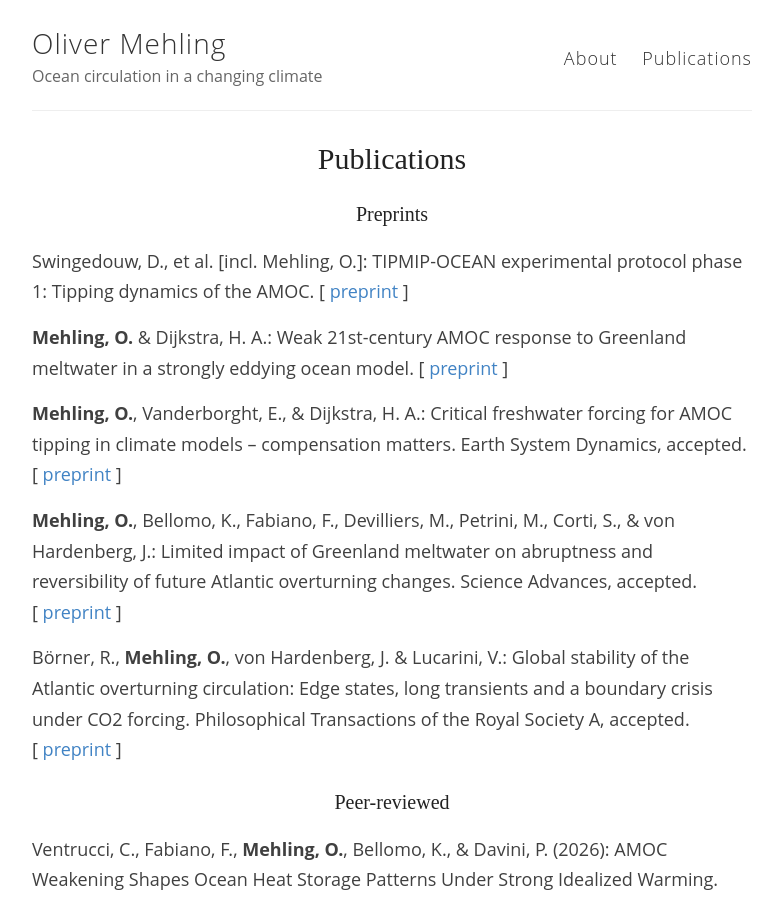
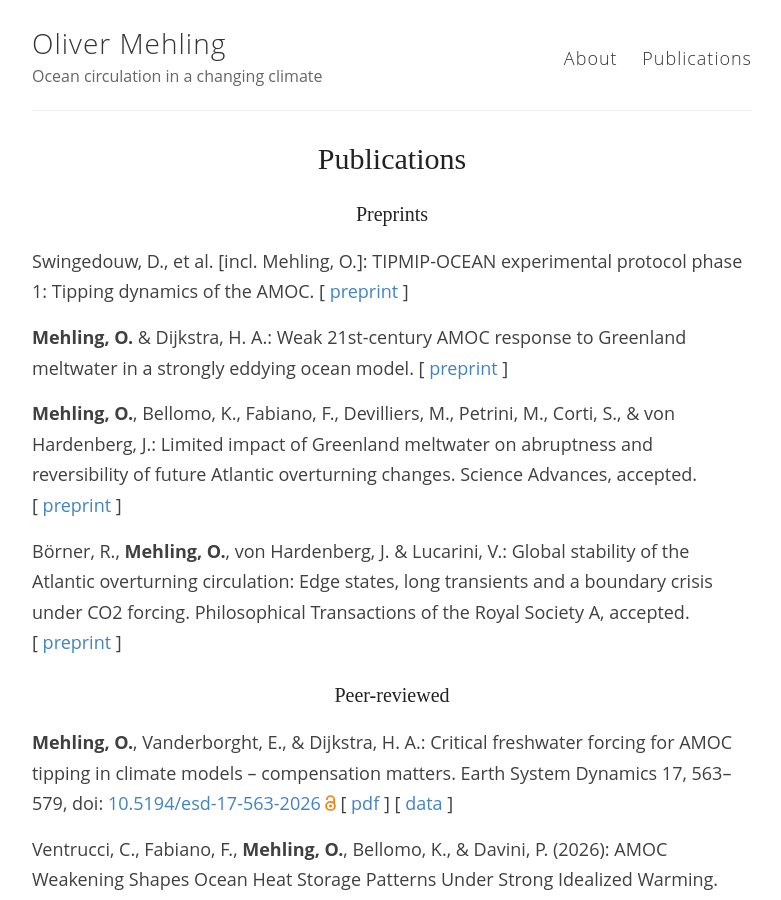
Before and after one commit to omehling/omehling.github.io, a Jekyll site: the page built from _pages/publications.md, in a window 1280 px wide and 900 px high. Shown: the whole window, without its empty margins (248-1029 px from the left). Built offline with Jekyll 4.4.1, drawn with Linux system fonts in a browser that asks for light colours; some web fonts are replaced.

Commit message:
Paper published

```diff
--- a/_pages/publications.md
+++ b/_pages/publications.md
@@ -9,14 +9,14 @@ Swingedouw, D., et al. [incl. Mehling, O.]: TIPMIP-OCEAN experimental protocol p
 
 **Mehling, O.** & Dijkstra, H. A.: Weak 21st-century AMOC response to Greenland meltwater in a strongly eddying ocean model. [&nbsp;[preprint](http://arxiv.org/abs/2602.17235)&nbsp;]
 
-**Mehling, O.**, Vanderborght, E., & Dijkstra, H. A.: Critical freshwater forcing for AMOC tipping in climate models &ndash; compensation matters. Earth System Dynamics, accepted. [&nbsp;[preprint](https://doi.org/10.5194/egusphere-2025-6215)&nbsp;]
-
 **Mehling, O.**, Bellomo, K., Fabiano, F., Devilliers, M., Petrini, M., Corti, S., & von Hardenberg, J.: Limited impact of Greenland meltwater on abruptness and reversibility of future Atlantic overturning changes. Science Advances, accepted. [&nbsp;[preprint](http://arxiv.org/abs/2509.24858)&nbsp;]
 
 Börner, R., **Mehling, O.**, von Hardenberg, J. & Lucarini, V.: Global stability of the Atlantic overturning circulation: Edge states, long transients and a boundary crisis under CO<sub>2</sub> forcing. Philosophical Transactions of the Royal Society A, accepted. [&nbsp;[preprint](http://arxiv.org/abs/2504.20002)&nbsp;]
 
 
 ### Peer-reviewed
+**Mehling, O.**, Vanderborght, E., & Dijkstra, H. A.: Critical freshwater forcing for AMOC tipping in climate models &ndash; compensation matters. Earth System Dynamics 17, 563–579, doi: [10.5194/esd-17-563-2026](https://doi.org/10.5194/esd-17-563-2026) <img src="../images/access_open.svg" class="inline-icon" alt="[open access]" /> [&nbsp;[pdf](https://esd.copernicus.org/articles/17/563/2026/esd-17-563-2026.pdf)&nbsp;] [ [data](https://zenodo.org/records/19455023) ]
+
 Ventrucci, C., Fabiano, F., **Mehling, O.**, Bellomo, K., & Davini, P. (2026): AMOC Weakening Shapes Ocean Heat Storage Patterns Under Strong Idealized Warming. Geophysical Research Letters 53, e2025GL120405, doi: [10.1029/2025GL120405](https://doi.org/10.1029/2025GL120405) <img src="../images/access_open.svg" class="inline-icon" alt="[open access]" /> [&nbsp;[pdf](https://agupubs.onlinelibrary.wiley.com/doi/pdf/10.1029/2025GL120405)&nbsp;]
 
 Hahn, L. C., Eisenman, I., Lutsko, N. J., Meccia, V., **Mehling, O.**, & Bellomo, K. (2025): Large Uncertainty in Arctic Warming Driven by the Atlantic Meridional Overturning Circulation. Geophysical Research Letters 52, e2025GL119720, doi: [10.1029/2025GL119720](https://doi.org/10.1029/2025GL119720) <img src="../images/access_open.svg" class="inline-icon" alt="[open access]" /> [&nbsp;[pdf](https://agupubs.onlinelibrary.wiley.com/doi/pdf/10.1029/2025GL119720)&nbsp;]
```
